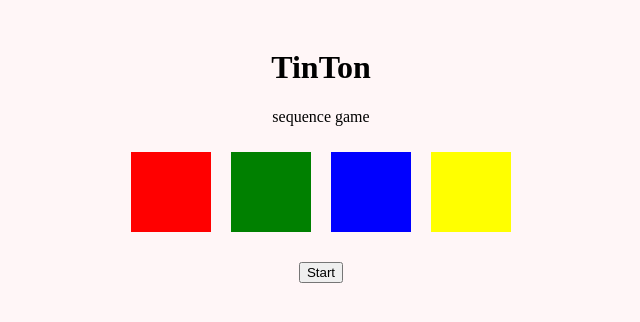
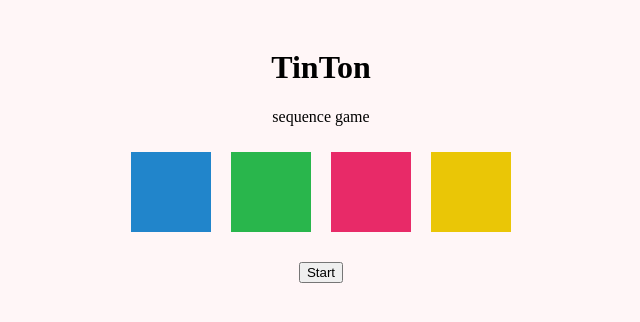
Before and after one commit to WeraGitHub/TinTon_React, a React (Create React App) app: page / in a window 1280 px wide. Shown: the top 322 px of the page, without its empty margins (319-959 px from the left). Built offline with nearby package versions, Linux system fonts and the light colour scheme.

Commit message:
Add right colours to the buttons

```diff
--- a/src/components/TinTonGame.js
+++ b/src/components/TinTonGame.js
@@ -1,8 +1,13 @@
 import React, { useState, useEffect } from 'react';
 import Button from './Button';
 
+const blue = '#2185CB';
+const green = '#29B64C';
+const red = '#E82A68';
+const yellow = '#EAC606';
+
 const TinTonGame = () => {
-  const colors = ['red', 'green', 'blue', 'yellow'];
+  const colors = [blue, green, red, yellow];
   const [sequence, setSequence] = useState([]);
   const [playerSequence, setPlayerSequence] = useState([]);
   const [round, setRound] = useState(1);
```
